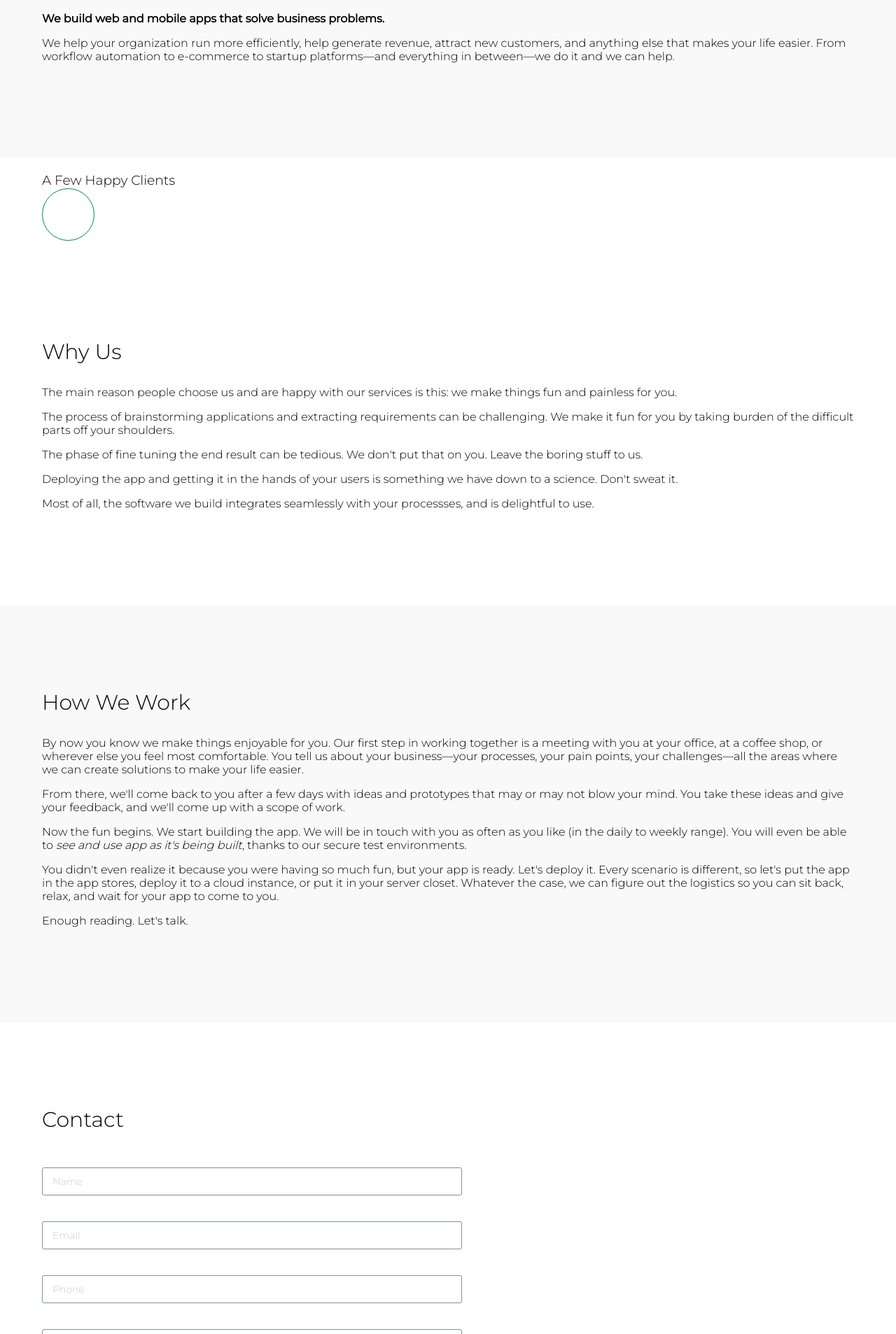
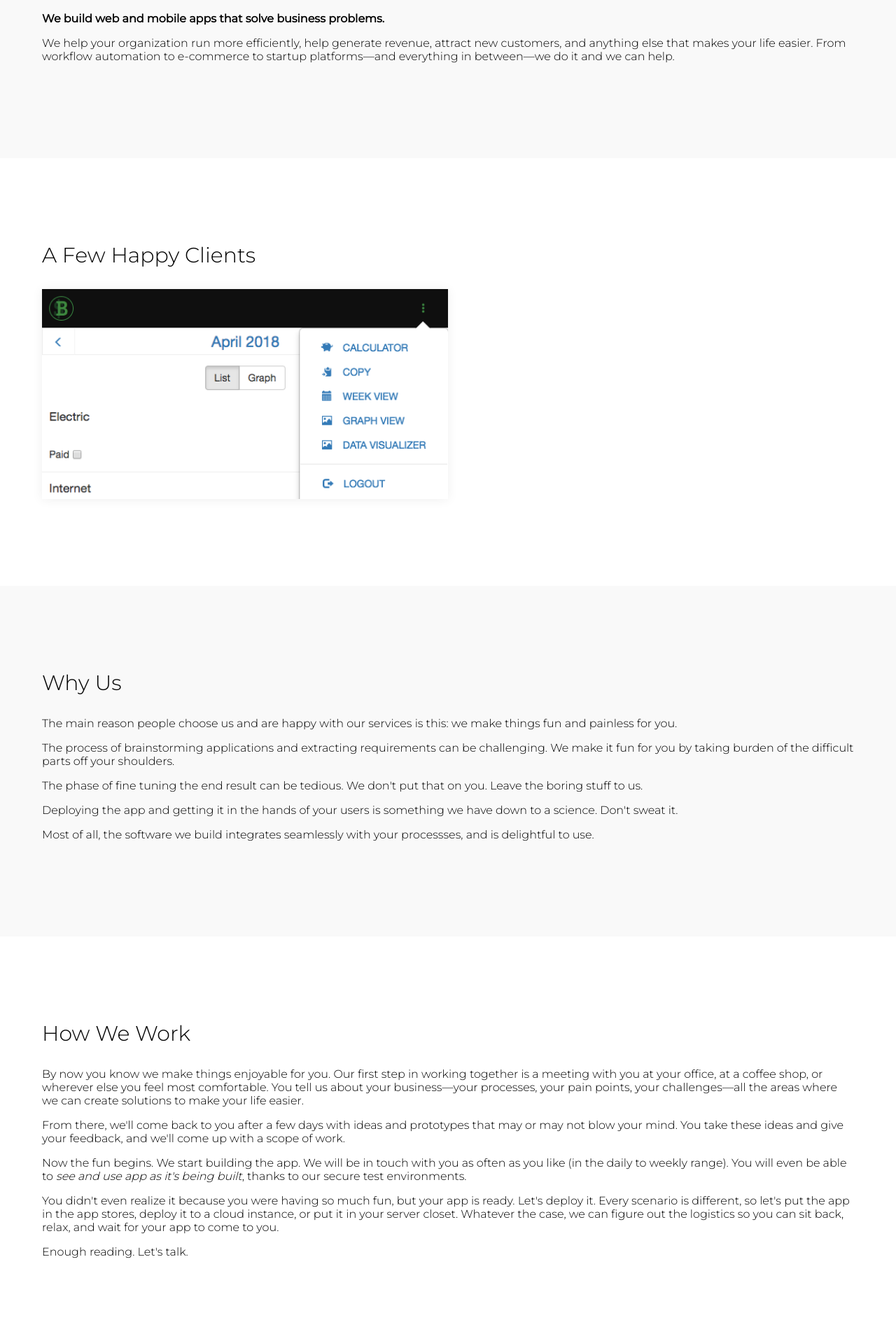
Before and after one commit to mulleady1/windwardapps.com, a Django app: page / in a window 1280 px wide. Shown: the part 1276-3182 px from the top of the page at 70% size. Run offline with Django 3.2, Linux system fonts and the light colour scheme.

Commit message:
Showcase. WIP.

```diff
--- a/project/app/static/app/index.css
+++ b/project/app/static/app/index.css
@@ -8,6 +8,7 @@ nav {
   transition: background 150ms ease-in-out;
   z-index: 1;
 }
+
 nav.scrolled {
   background-color: #7a7adbaa;
   background-image: linear-gradient(315deg, #7a7adbaa 0%, #170e13aa 74%);
@@ -69,7 +70,7 @@ nav.scrolled {
 
 .card {
   background: #fff;
-  box-shadow: 0 22px 68px -9px rgba(0,0,0,.08);
+  box-shadow: 0 22px 68px -9px rgba(0, 0, 0, .08);
   padding: 50px;
   margin-bottom: 20px;
   margin-left: 20px;
@@ -97,48 +98,82 @@ nav.scrolled {
   text-align: center;
 }
 
-.about {
+.section {
+  padding: 100px 0;
+}
+
+.section:nth-child(even) {
   background: #f9f9f9;
-  padding: 100px 0;
+}
+
+.section:nth-child(odd) {
+  background: #fff;
 }
 
 .about h3,
 .how-we-work h3,
+.showcase h3,
 .why-us h3,
 .contact h3 {
   font-size: 30px;
   margin-bottom: 30px;
 }
 
-.why-us {
-  background: #fff;
-  padding: 100px 0;
-}
-
-.how-we-work {
-  background: #f9f9f9;
-  padding: 100px 0;
-}
-
-.contact {
-  background: #fff;
-  padding: 100px 0;
-}
-
 form {
   max-width: 600px;
 }
 
+.showcase a {
+  display: inline-block;
+  width: 50%;
+  height: 300px;
+  min-width: 150px;
+  min-height: 150px;
+}
+
+.showcase .overlay {
+  background-color: #0000;
+  transition: background-color 100ms ease;
+  width: 100%;
+  height: 100%;
+  box-shadow: 0 1px 15px 0px #0001;
+}
+
+.showcase .overlay:hover {
+  background-color: #0006;
+}
+
+.showcase .overlay:hover .logo {
+  opacity: 1;
+}
+
+.showcase .logo {
+  width: 75px;
+  height: 75px;
+  position: absolute;
+  top: 50%;
+  left: 50%;
+  transform: translate(-50%, -50%);
+  opacity: 0;
+  transition: opacity 100ms ease;
+}
+
 .budgeter {
+  background-image: url(images/budgeter.png);
+  background-repeat: no-repeat;
+  background-size: cover;
+  height: 100%;
+  position: relative;
+}
+
+.budgeter-logo {
   background: #0000;
   font-family: Bitter;
   border: 1px solid #008840;
   border-radius: 50%;
-  width: 75px;
-  height: 75px;
-  position: relative;
 }
-.budgeter .dollar {
+
+.budgeter-logo .dollar {
   position: absolute;
   font-size: 80px;
   color: #008840;
@@ -146,7 +181,8 @@ form {
   top: -12px;
   left: 8px;
 }
-.budgeter .b {
+
+.budgeter-logo .b {
   font-size: 75px;
   color: #008840;
   position: absolute;
--- a/project/app/templates/app/index.html
+++ b/project/app/templates/app/index.html
@@ -1,9 +1,7 @@
-{% extends "app/base.html" %}
-{% load static %}
-
-{% block content %}
+{% extends "app/base.html" %} {% load static %} {% block content %}
 <link rel="stylesheet" type="text/css" href="{% static 'app/index.css' %}" />
 <link rel="stylesheet" type="text/css" href="{% static 'app/form.css' %}" />
+<link href="https://fonts.googleapis.com/css?family=Bitter" rel="stylesheet">
 
 <div id="banner" class="banner">
   <div class="container">
@@ -27,37 +25,43 @@
     <p>Following the Agile model, you see new features rapidly and consistently</p>
   </div>
 </div>
-  <div class="about">
+<div class="about section">
   <div class="container">
     <h3>About</h3>
-      <h4><b>We build web and mobile apps that solve business problems.</b></h4>
+    <h4>
+      <b>We build web and mobile apps that solve business problems.</b>
+    </h4>
     <p>
-        We help your organization run more efficiently, help generate revenue, attract new customers, and anything else
-        that makes your life easier. From workflow automation to e-commerce to startup platforms—and everything in
-        between—we do it and we can help.
+      We help your organization run more efficiently, help generate revenue, attract new customers, and anything else that makes
+      your life easier. From workflow automation to e-commerce to startup platforms—and everything in between—we do it and
+      we can help.
     </p>
   </div>
 </div>
-  <div class="showcase">
+<div class="showcase section">
   <div class="container">
     <h3>A Few Happy Clients</h3>
     <a class="item" href="https://getbudgeter.com" target="_blank">
       <div class="budgeter">
-          <div class="dollar"></div>
-          <div class="b"></div>
+        <div class="overlay">
+          <div class="logo budgeter-logo">
+            <div class="dollar">$</div>
+            <div class="b">B</div>
+          </div>
+        </div>
       </div>
     </a>
   </div>
 </div>
-  <div class="why-us">
+<div class="why-us section">
   <div class="container">
     <h3>Why Us</h3>
     <p>
       The main reason people choose us and are happy with our services is this: we make things fun and painless for you.
     </p>
     <p>
-        The process of brainstorming applications and extracting requirements can be challenging. We make it fun for you
-        by taking burden of the difficult parts off your shoulders.
+      The process of brainstorming applications and extracting requirements can be challenging. We make it fun for you by taking
+      burden of the difficult parts off your shoulders.
     </p>
     <p>
       The phase of fine tuning the end result can be tedious. We don't put that on you. Leave the boring stuff to us.
@@ -70,38 +74,38 @@
     </p>
   </div>
 </div>
-  <div class="how-we-work">
+<div class="how-we-work section">
   <div class="container">
     <h3>How We Work</h3>
     <p>
-        By now you know we make things enjoyable for you. Our first step in working together is a meeting with you at your office, at a coffee
-        shop, or wherever else you feel most comfortable. You tell us about your business—your processes, your pain points,
-        your challenges—all the areas where we can create solutions to make your life easier.
+      By now you know we make things enjoyable for you. Our first step in working together is a meeting with you at your office,
+      at a coffee shop, or wherever else you feel most comfortable. You tell us about your business—your processes, your
+      pain points, your challenges—all the areas where we can create solutions to make your life easier.
     </p>
     <p>
-        From there, we'll come back to you after a few days with ideas and prototypes that may or may not blow your mind. You
-        take these ideas and give your feedback, and we'll come up with a scope of work.
+      From there, we'll come back to you after a few days with ideas and prototypes that may or may not blow your mind. You take
+      these ideas and give your feedback, and we'll come up with a scope of work.
     </p>
     <p>
-        Now the fun begins. We start building the app. We will be in touch with you as often as you like (in the daily to weekly range).
-        You will even be able to <i>see and use app as it's being built</i>, thanks to our secure test environments.
+      Now the fun begins. We start building the app. We will be in touch with you as often as you like (in the daily to weekly
+      range). You will even be able to
+      <i>see and use app as it's being built</i>, thanks to our secure test environments.
     </p>
     <p>
       You didn't even realize it because you were having so much fun, but your app is ready. Let's deploy it. Every scenario is
-        different, so let's put the app in the app stores, deploy it to a cloud instance, or put it in your server closet. Whatever
-        the case, we can figure out the logistics so you can sit back, relax, and wait for your app to come to you.
+      different, so let's put the app in the app stores, deploy it to a cloud instance, or put it in your server closet.
+      Whatever the case, we can figure out the logistics so you can sit back, relax, and wait for your app to come to you.
     </p>
     <p>
       Enough reading. Let's talk.
     </p>
   </div>
 </div>
-  <div class="contact">
+<div class="contact section">
   <div class="container">
     <h3>Contact</h3>
     <form id="contact-form" action="/contact" method="post" data-ajax-form>
-        {% csrf_token %}
-        {{ form.as_p }}
+      {% csrf_token %} {{ form.as_p }}
       <button type="submit">Submit</button>
     </form>
   </div>
@@ -128,6 +132,7 @@
       $(el).html('<div class="success-message">Thanks! We\'ll be in touch soon.</div>');
     }
   });
+
 </script>
 
 <script src="{% static 'app/form.js' %}"></script>
```
Also changed, not shown: project/app/static/app/images/budgeter.png (added). Lines whose indentation alone changed are shown as unchanged.
